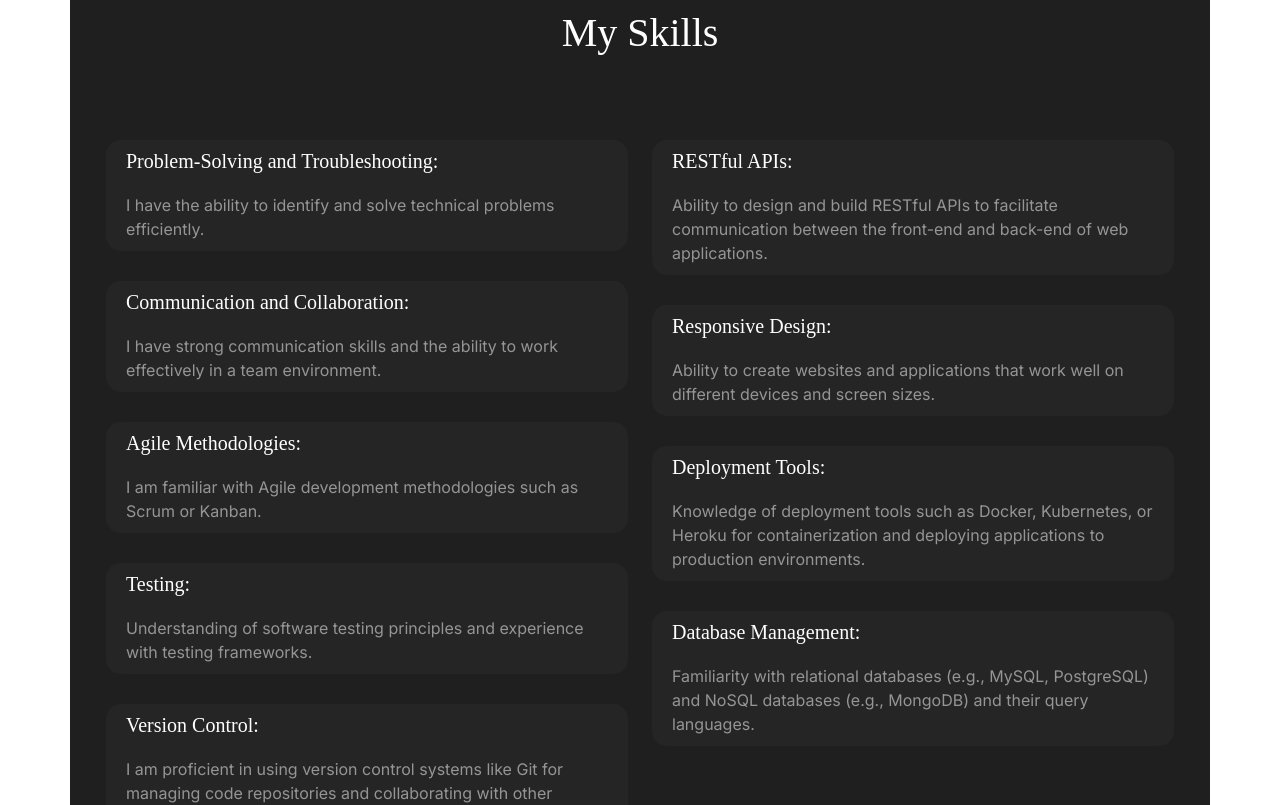
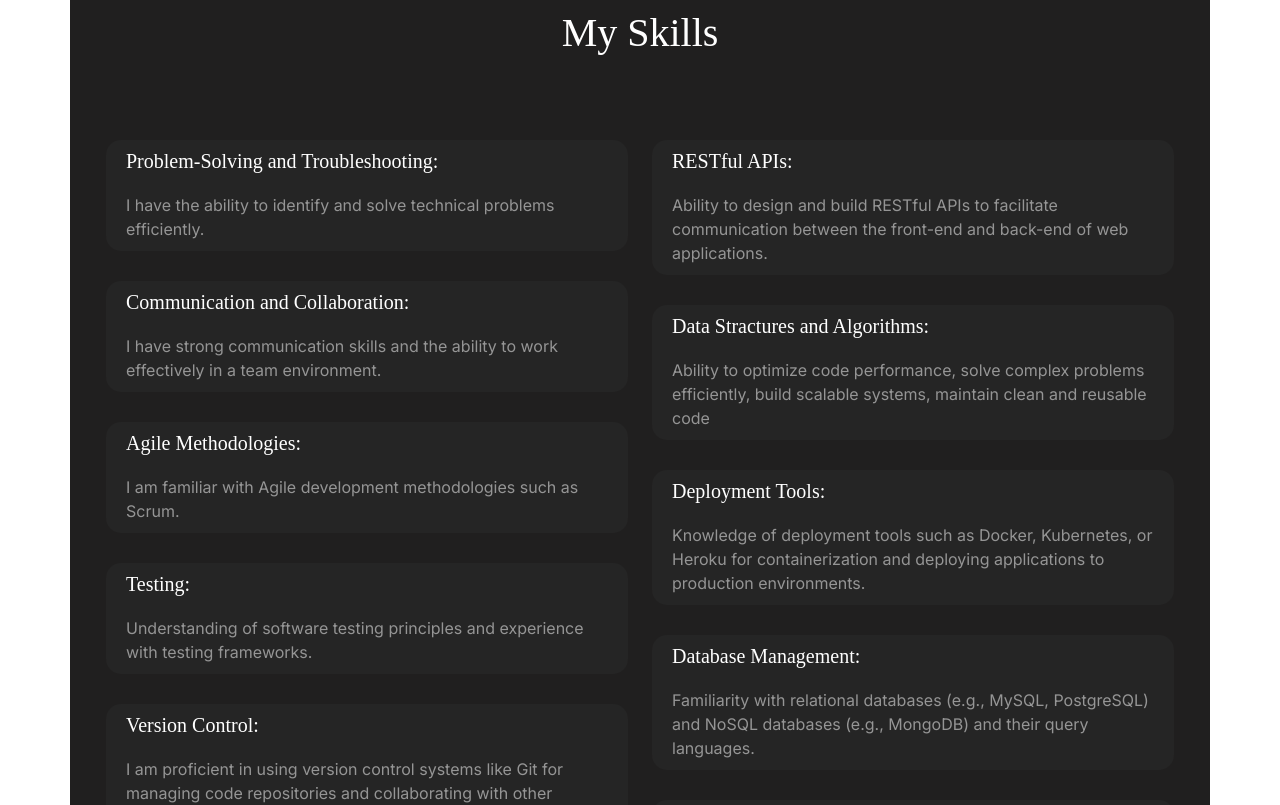
Before and after one commit to DEANKAGO/Portfolio, a React (Create React App) app: page / in a window 1280 px wide. Shown: the part 1560-2365 px from the top of the page. Built offline with nearby package versions, Linux system fonts and the light colour scheme; a web font is replaced by a local one.

Commit message:
clean code and consume skills data

```diff
--- a/src/components/Navbar/Navbar.jsx
+++ b/src/components/Navbar/Navbar.jsx
@@ -27,23 +27,24 @@ export const Navbar = ({ servicesRef, skillsRef, footerRef }) => {
         <ul>
           <li>
             <Link to='/'>
-              <a href='home'>Home</a>
+              <a href='#'>Home</a>
             </Link>
           </li>
           <li>
-            <a href='services' onClick={scrollToServices}>
+            <a href='#' onClick={scrollToServices}>
               Services
+            </a>
+          </li>
+
+          <li>
+            <a href='#' onClick={scrollToSkills}>
+              Skills
             </a>
           </li>
           <li>
             <Link to='/projects'>
-              <a href='projects'>Projects</a>
+              <a href='#'>Projects</a>
             </Link>
-          </li>
-          <li>
-            <a href='skills' onClick={scrollToSkills}>
-              Skills
-            </a>
           </li>
         </ul>
       </div>
--- a/src/data/Data.js
+++ b/src/data/Data.js
@@ -220,3 +220,60 @@ export const myServices = [
     ),
   },
 ];
+
+export const softSkillsData = [
+  {
+    id: 1,
+    header: 'Problem-Solving and Troubleshooting:',
+    desc: 'I have the ability to identify and solve technical problems efficiently.',
+  },
+  {
+    id: 2,
+    header: 'Communication and Collaboration:',
+    desc: 'I have strong communication skills and the ability to work effectively in a team environment.',
+  },
+  {
+    id: 3,
+    header: 'Agile Methodologies:',
+    desc: 'I am familiar with Agile development methodologies such as Scrum.',
+  },
+  {
+    id: 4,
+    header: 'Testing:',
+    desc: 'Understanding of software testing principles and experience with testing frameworks.',
+  },
+  {
+    id: 5,
+    header: 'Version Control:',
+    desc: 'I am proficient in using version control systems like Git for managing code repositories and collaborating with other developers.',
+  },
+];
+
+export const skillsData = [
+  {
+    id: 1,
+    header: 'RESTful APIs:',
+    desc: 'Ability to design and build RESTful APIs to facilitate communication between the front-end and back-end of web applications.',
+  },
+  {
+    id: 2,
+    header: 'Data Stractures and Algorithms:',
+    desc: 'Ability to optimize code performance, solve complex problems efficiently, build scalable systems, maintain clean and reusable code',
+  },
+
+  {
+    id: 3,
+    header: 'Deployment Tools:',
+    desc: 'Knowledge of deployment tools such as Docker, Kubernetes, or Heroku for containerization and deploying applications to production environments.',
+  },
+  {
+    id: 4,
+    header: 'Database Management:',
+    desc: 'Familiarity with relational databases (e.g., MySQL, PostgreSQL) and NoSQL databases (e.g., MongoDB) and their query languages.',
+  },
+  {
+    id: 5,
+    header: 'Responsive Design:',
+    desc: 'Ability to create websites and applications that work well on different devices and screen sizes.',
+  },
+];
--- a/src/pages/Skills/Skills.jsx
+++ b/src/pages/Skills/Skills.jsx
@@ -1,6 +1,8 @@
 import React from 'react';
 import './skills.css';
 import { Container, Row, Col } from 'react-bootstrap';
+import { softSkillsData } from '../../data/Data';
+import { skillsData } from '../../data/Data';
 
 export const Skills = ({ elementRef }) => {
   return (
@@ -11,74 +13,20 @@ export const Skills = ({ elementRef }) => {
         </div>
         <Row md={2} className='skillsRow'>
           <Col className='skillsColumn'>
-            <div className='skillsDesc'>
-              <h5>Problem-Solving and Troubleshooting:</h5>
-              <p>
-                I have the ability to identify and solve technical problems
-                efficiently.
-              </p>
-            </div>
-            <div className='skillsDesc'>
-              <h5>Communication and Collaboration:</h5>
-              <p>
-                I have strong communication skills and the ability to work
-                effectively in a team environment.
-              </p>
-            </div>
-            <div className='skillsDesc'>
-              <h5>Agile Methodologies:</h5>
-              <p>
-                I am familiar with Agile development methodologies such as Scrum
-                or Kanban.
-              </p>
-            </div>
-            <div className='skillsDesc'>
-              <h5>Testing:</h5>
-              <p>
-                Understanding of software testing principles and experience with
-                testing frameworks.
-              </p>
-            </div>
-            <div className='skillsDesc'>
-              <h5>Version Control:</h5>
-              <p>
-                I am proficient in using version control systems like Git for
-                managing code repositories and collaborating with other
-                developers.
-              </p>
-            </div>
+            {softSkillsData.map((softSkills) => (
+              <div className='skillsDesc'>
+                <h5>{softSkills.header}</h5>
+                <p>{softSkills.desc}</p>
+              </div>
+            ))}
           </Col>
           <Col className='skillsColumn'>
-            <div className='skillsDesc'>
-              <h5>RESTful APIs:</h5>
-              <p>
-                Ability to design and build RESTful APIs to facilitate
-                communication between the front-end and back-end of web
-                applications.
-              </p>
-            </div>
-            <div className='skillsDesc'>
-              <h5>Responsive Design:</h5>
-              <p>
-                Ability to create websites and applications that work well on
-                different devices and screen sizes.
-              </p>
-            </div>
-            <div className='skillsDesc'>
-              <h5>Deployment Tools:</h5>
-              <p>
-                Knowledge of deployment tools such as Docker, Kubernetes, or
-                Heroku for containerization and deploying applications to
-                production environments.
-              </p>
-            </div>
-            <div className='skillsDesc'>
-              <h5>Database Management:</h5>
-              <p>
-                Familiarity with relational databases (e.g., MySQL, PostgreSQL)
-                and NoSQL databases (e.g., MongoDB) and their query languages.
-              </p>
-            </div>
+            {skillsData.map((skills) => (
+              <div className='skillsDesc'>
+                <h5>{skills.header}</h5>
+                <p>{skills.desc}</p>
+              </div>
+            ))}
           </Col>
         </Row>
       </div>
```
